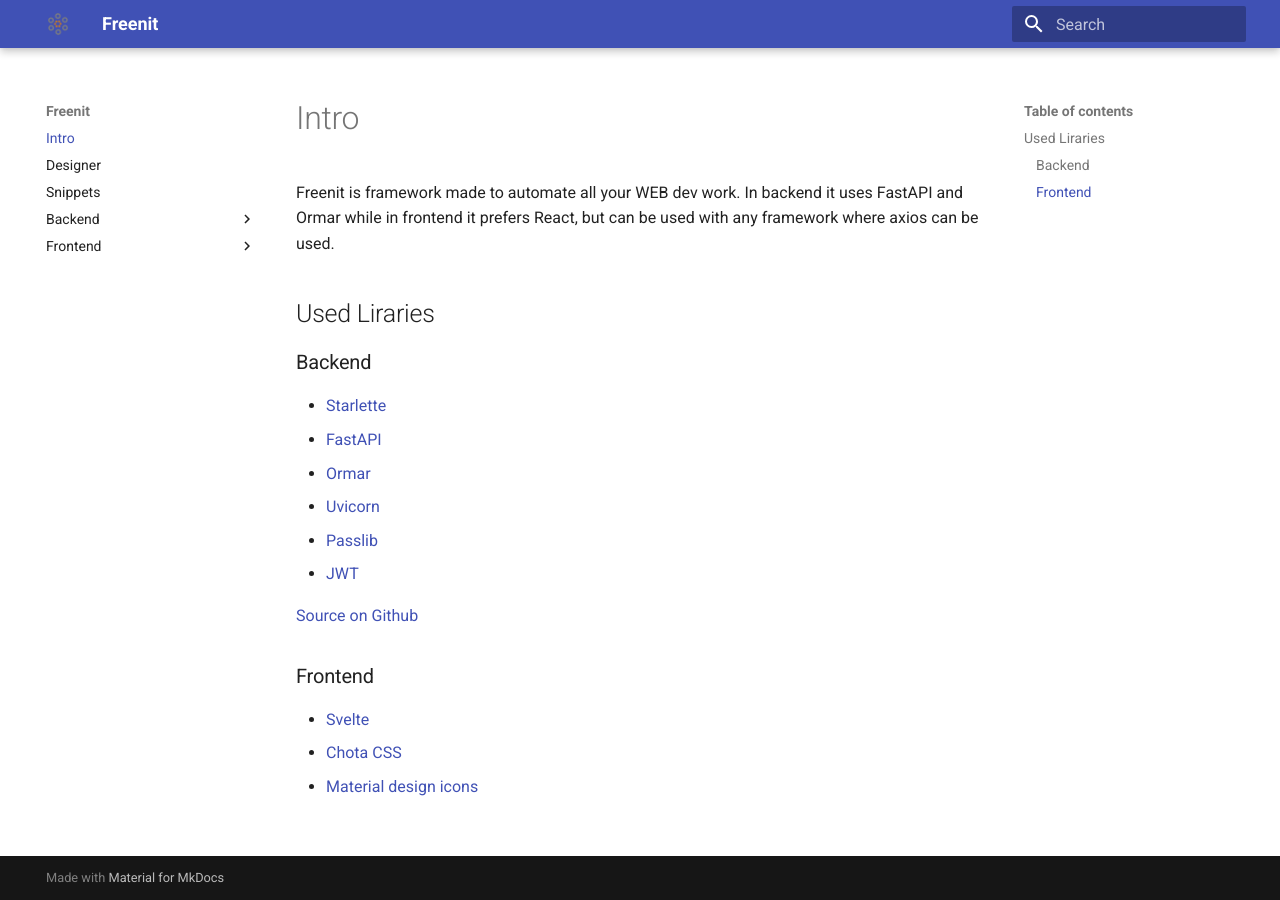
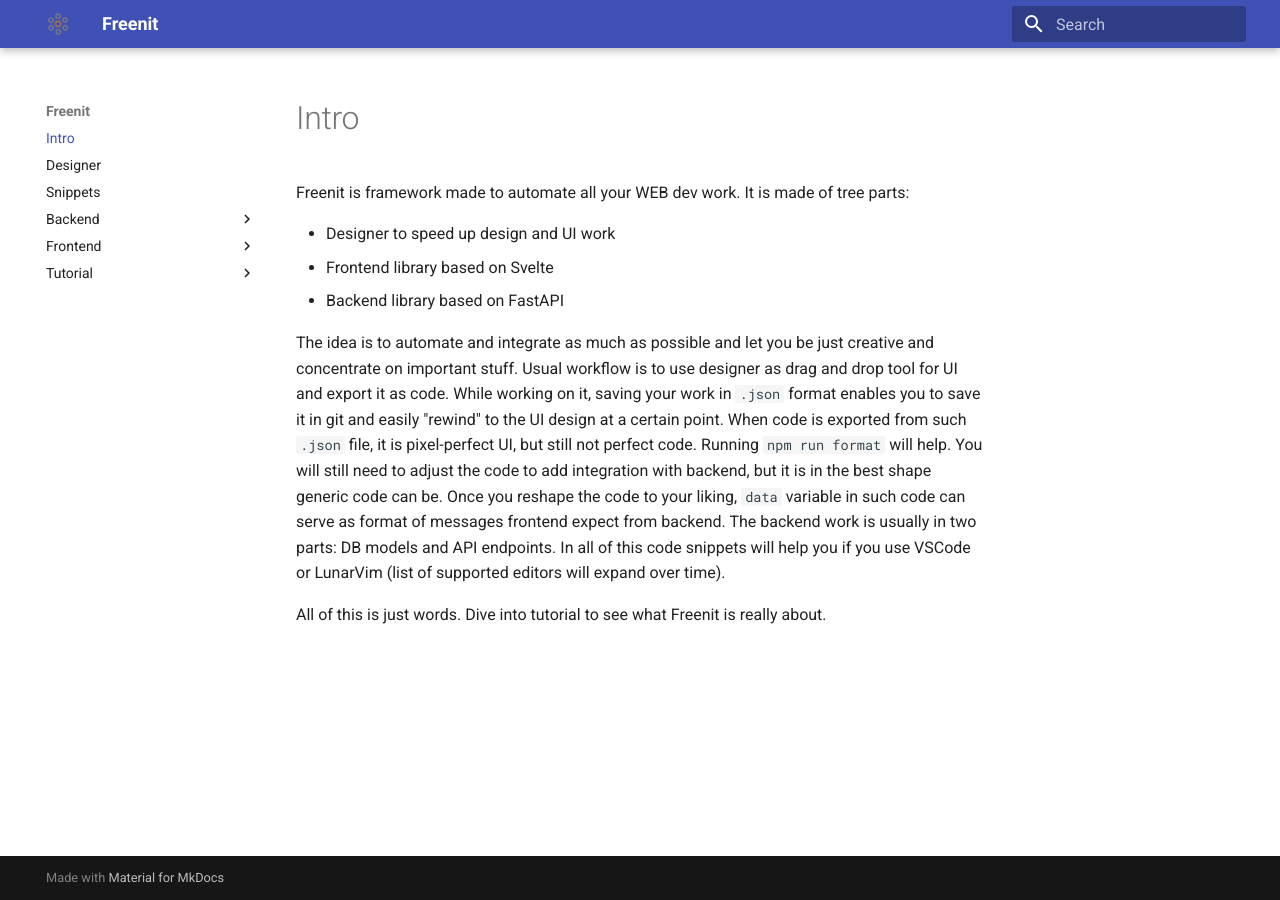
Before and after one commit to freenit-framework/doc, an MkDocs documentation site: the page built from docs/index.md, in a window 1280 px wide. Built offline with MkDocs 1.6.1 and Material for MkDocs 9.7.7, drawn with Linux system fonts in a browser that asks for light colours.

Commit message:
Layout of the tutorial

```diff
--- a/docs/index.md
+++ b/docs/index.md
@@ -1,22 +1,25 @@
 # Intro
 
-Freenit is framework made to automate all your WEB dev work. In backend it uses
-FastAPI and Ormar while in frontend it prefers React, but can be used with any
-framework where axios can be used.
+Freenit is framework made to automate all your WEB dev work. It is made of tree
+parts:
 
-## Used Liraries
+* Designer to speed up design and UI work
+* Frontend library based on Svelte
+* Backend library based on FastAPI
 
-### Backend
-* [Starlette](https://www.starlette.io/)
-* [FastAPI](https://fastapi.tiangolo.com/)
-* [Ormar](https://github.com/collerek/ormar)
-* [Uvicorn](https://www.uvicorn.org/)
-* [Passlib](https://passlib.readthedocs.io/)
-* [JWT](https://github.com/jpadilla/pyjwt)
+The idea is to automate and integrate as much as possible and let you be just
+creative and concentrate on important stuff. Usual workflow is to use designer
+as drag and drop tool for UI and export it as code. While working on it, saving
+your work in `.json` format enables you to save it in git and easily "rewind"
+to the UI design at a certain point. When code is exported from such `.json`
+file, it is pixel-perfect UI, but still not perfect code. Running
+`npm run format` will help. You will still need to adjust the code to add
+integration with backend, but it is in the best shape generic code can be. Once
+you reshape the code to your liking, `data` variable in such code can serve as
+format of messages frontend expect from backend. The backend work is usually in
+two parts: DB models and API endpoints. In all of this code snippets will help
+you if you use VSCode or LunarVim (list of supported editors will expand over
+time).
 
-[Source on Github](https://github.com/freenit-framework/backend)
-
-### Frontend
-* [Svelte](https://svelte.dev/)
-* [Chota CSS](https://jenil.github.io/chota/)
-* [Material design icons](https://github.com/phphe/mdi-js)
+All of this is just words. Dive into tutorial to see what Freenit is really
+about.
```
Also changed, not shown: docs/tutorial/00bootstrap.md (added, +32 -0 lines), docs/tutorial/01design.md (added, +4 -0 lines), docs/tutorial/02frontend.md (added, +14 -0 lines), docs/tutorial/03backend.md (added, +10 -0 lines), docs/tutorial/04deploy.md (added, +5 -0 lines).
